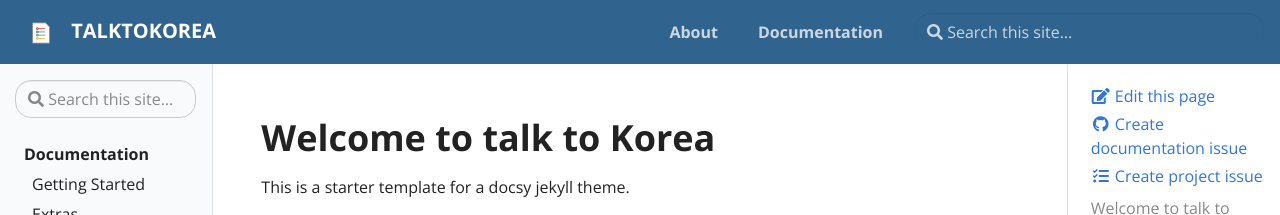
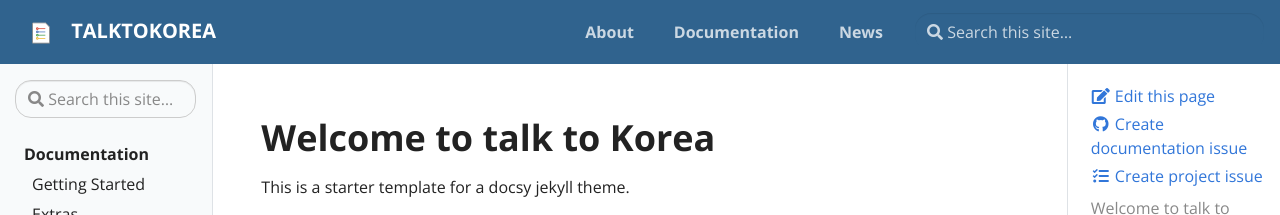
Before and after one commit to talktokorea/talktokorea1.github.io, a Jekyll site: the page built from pages/index.md, in a window 1280 px wide. Shown: the top 215 px of the page. Built offline with Jekyll 4.4.1, drawn with Linux system fonts in a browser that asks for light colours.

Commit message:
news added

```diff
--- a/_data/navigation.yml
+++ b/_data/navigation.yml
@@ -2,3 +2,6 @@
   url: about
 - title: Documentation
   url: docs
+
+- title: News
+  url: news
```
